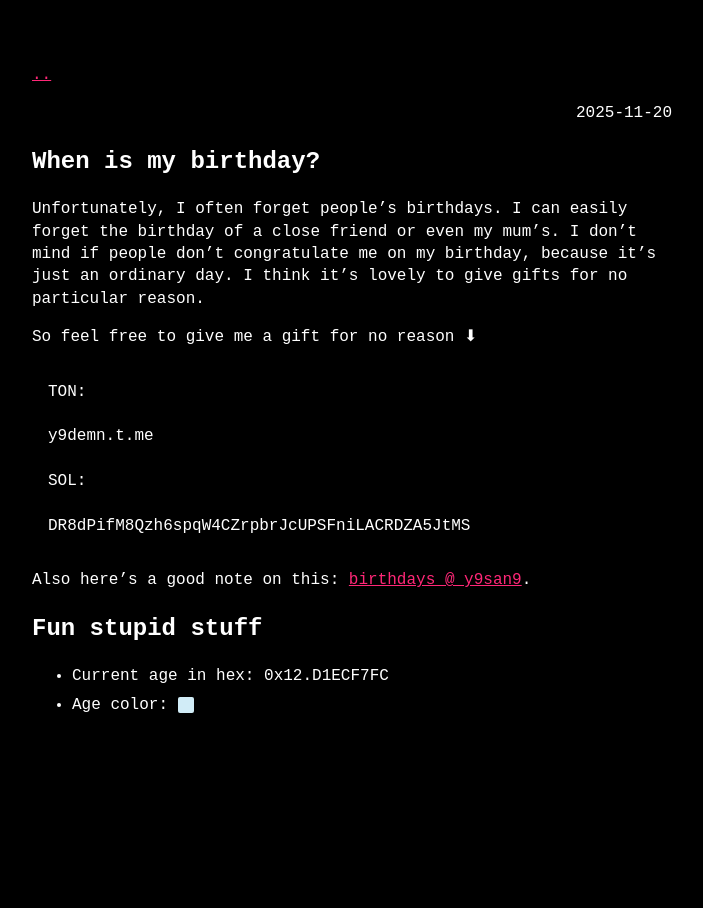
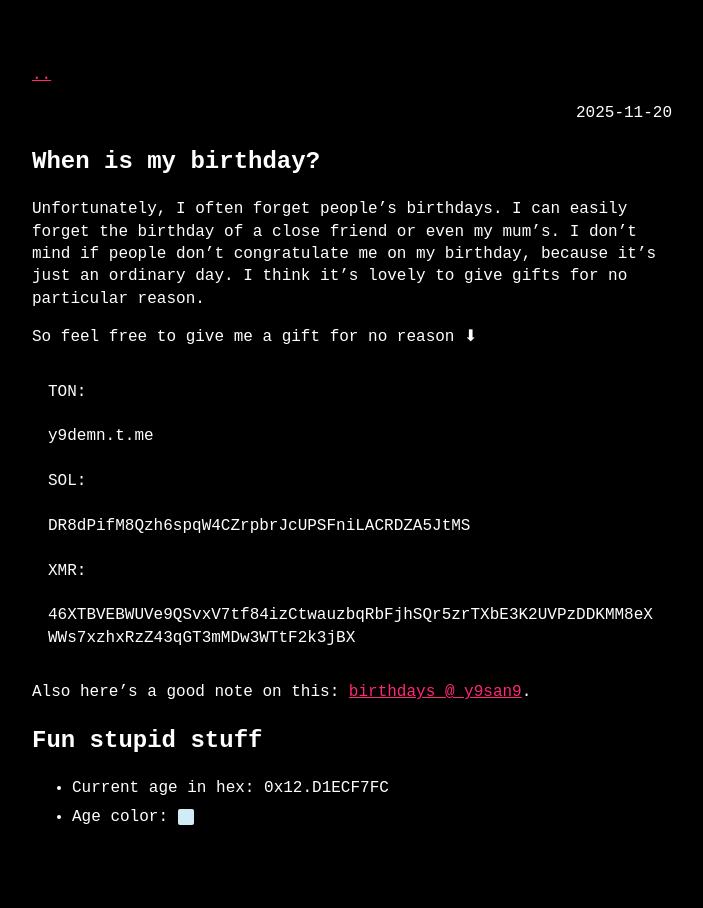
Before and after one commit to demndevel/demndevel.github.io, a Jekyll site: the page built from _posts/2025-11-20-bd.md, in a window 1280 px wide. Shown: the whole page, without its empty margins (288-991 px from the left). Built offline with Jekyll 4.4.1, drawn with Linux system fonts in a browser that asks for light colours; some web fonts are replaced.

Commit message:
add monero

````diff
--- a/_posts/2025-11-20-bd.md
+++ b/_posts/2025-11-20-bd.md
@@ -10,7 +10,7 @@ I think it's lovely to give gifts for no particular reason.
 
 So feel free to give me a gift for no reason ⬇︎
 
-```kotlin
+```
 TON:
 
 y9demn.t.me
@@ -18,6 +18,10 @@ y9demn.t.me
 SOL:
 
 DR8dPifM8Qzh6spqW4CZrpbrJcUPSFniLACRDZA5JtMS
+
+XMR:
+
+46XTBVEBWUVe9QSvxV7tf84izCtwauzbqRbFjhSQr5zrTXbE3K2UVPzDDKMM8eXWWs7xzhxRzZ43qGT3mMDw3WTtF2k3jBX
 ```
 
 Also here's a good note on this: [birthdays @ y9san9](https://y9san9.me/content/birthdays).
````
